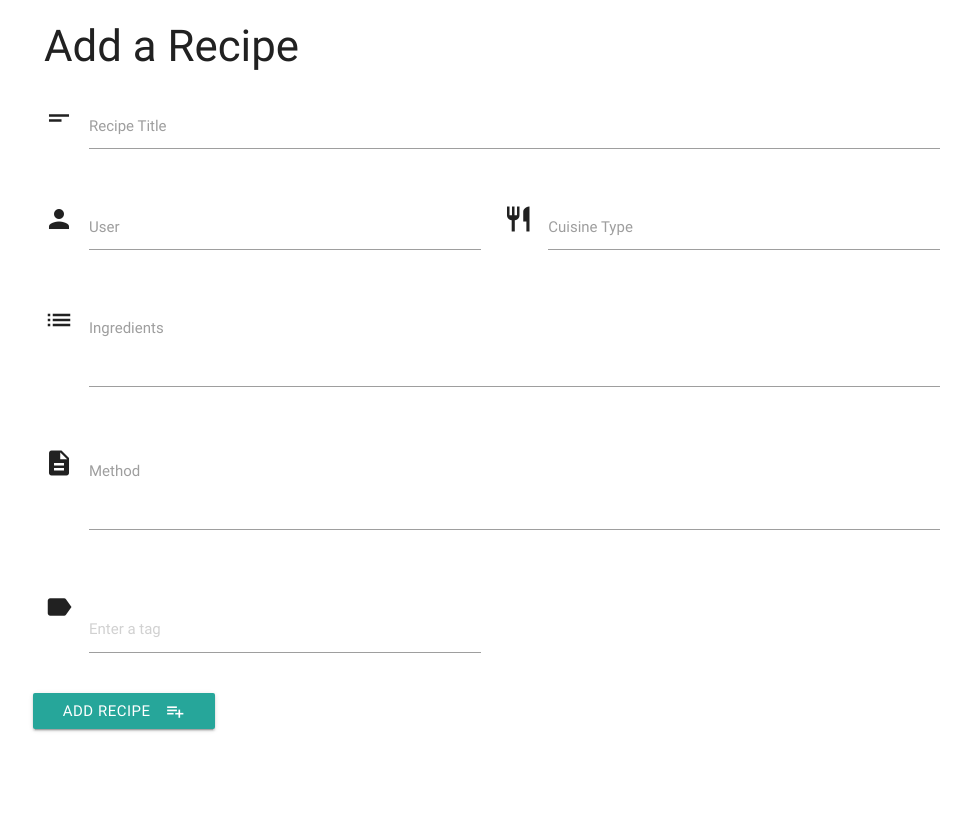
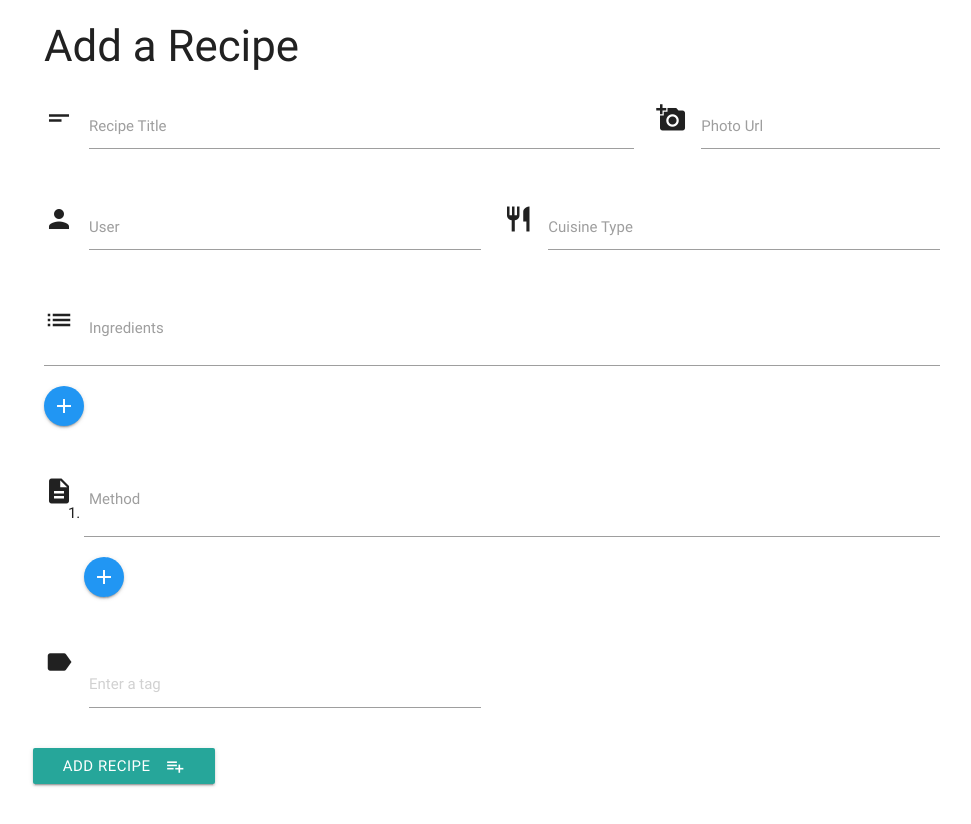
Before and after one commit to Beibhinn/data-milestone-project, a Flask app: page /add_recipe in a window 1280 px wide. Shown: the whole page, without its empty margins (148-1119 px from the left). Before the commit the page ends 732 px from the top, so only its background shows below. Run offline with Flask 2, Linux system fonts and the light colour scheme; some libraries are stand-ins or nearby versions.

Commit message:
Hook up form to database

```diff
--- a/app.py
+++ b/app.py
@@ -1,5 +1,5 @@
 import os
-from flask import Flask, render_template, redirect, request, url_for
+from flask import Flask, render_template, redirect, request, url_for, send_from_directory
 from flask_pymongo import PyMongo
 from bson.objectid import ObjectId
 
@@ -22,6 +22,17 @@ def add_recipe():
     return render_template("addrecipe.html")
 
 
+@app.route('/insert_recipe', methods=["POST"])
+def insert_recipe():
+    form_data = request.form.to_dict().items()
+    new_recipe = {key: value for (key, value) in form_data if 'ingredients' not in key and 'method' not in key}
+    new_recipe['ingredients'] = [value for (key, value) in form_data if 'ingredients' in key]
+    new_recipe['method'] = [value for (key, value) in form_data if 'method' in key]
+    print(new_recipe)
+    # mongo.db.recipes.insert_one(new_recipe)
+    return redirect(url_for('get_recipes'))
+
+
 if __name__ == '__main__':
     app.run(host=os.environ.get('IP'),
             port=int(os.environ.get('PORT')),
--- a/templates/addrecipe.html
+++ b/templates/addrecipe.html
@@ -3,43 +3,54 @@
 
 <h3>Add a Recipe</h3>
 <div class="row">
-    <form class="col s12">
+    <form action="{{ url_for('insert_recipe') }}" method="POST" class="col s12">
         <div class="row">
-            <div class="input-field col s12">
+            <div class="input-field col s8">
                 <i class="material-icons prefix">short_text</i>
-                <input id="title" name="title" type="text">
+                <input id="title" name="title" type="text" required>
                 <label>Recipe Title</label>
+            </div>
+            <div class="input-field col s4">
+                <i class="material-icons prefix">add_a_photo</i>
+                <input id="photo_src" name="photo_src" type="text">
+                <label>Photo Url</label>
             </div>
         </div>
         <div class="row">
             <div class="input-field col s6">
                 <i class="material-icons prefix">person</i>
-                <input id="user_name" name="user_name" type="text">
+                <input id="user_name" name="user_name" type="text" required>
                 <label for="user_name">User</label>
             </div>
             <div class="input-field col s6">
-               <i class="material-icons prefix">restaurant</i>
-                <input id="cuisine_name" name="cuisine_name" type="text">
+                <i class="material-icons prefix">restaurant</i>
+                <input id="cuisine_name" name="cuisine_name" type="text" required>
                 <label for="cuisine_name">Cuisine Type</label>
             </div>
         </div>
         <div class="row">
             <div class="input-field col s12">
                 <i class="material-icons prefix">list</i>
-                <textarea name="ingredients" id="ingredients" class="materialize-textarea"></textarea>
+                <ul id="ingred-list">
+                    <li><input name="ingredients[0]" id="ingredients" class="materialize-textarea" required></li>
+                    <a class="btn-floating btn-small waves-effect waves-light blue" id="add-ingred"><i class="material-icons">add</i></a>
+                </ul>
                 <label for="ingredients">Ingredients</label>
             </div>
         </div>
         <div class="row">
             <div class="input-field col s12">
                 <i class="material-icons prefix">description</i>
-                <textarea name="method" id="method" class="materialize-textarea"></textarea>
+                <ol id="method-list">
+                    <li><input name="method[0]" id="method" class="materialize-textarea" required></li>
+                    <a class="btn-floating btn-small waves-effect waves-light blue" id="add-method"><i class="material-icons">add</i></a>
+                </ol>
                 <label for="method">Method</label>
             </div>
         </div>
         <div class="row">
             <div class="input-field col s6">
-               <i class="material-icons prefix">label</i>
+                <i class="material-icons prefix">label</i>
                 <div class="chips chips chips-placeholder chips-autocomplete">
                     <input id="tag_name" name="tag_name">
                 </div>
@@ -55,3 +66,16 @@
 
 
 {% endblock %}
+
+{% block scripts %}
+<script>
+    let ingredientCount = 1;
+    $("#add-ingred").on('click', function() {
+        $('#ingred-list li:last').append(`<li><input name='ingredients[${ingredientCount++}]' class="materialize-textarea"></li>`);
+    });
+    let methodCount = 1;
+    $("#add-method").on('click', function() {
+        $('#method-list li:last').append(`<li><input name='method[${methodCount++}]' class="materialize-textarea"></li>`);
+    });
+</script>
+{% endblock %}
--- a/templates/base.html
+++ b/templates/base.html
@@ -32,6 +32,7 @@
           });
 
 </script>
+{% block scripts %} {% endblock %}
 </body>
 
 </html>
--- a/templates/recipes.html
+++ b/templates/recipes.html
@@ -5,7 +5,7 @@
             <div class="col s12 m4">
                <div class="card sticky-action">
                 <div class="card-image waves-effect waves-block waves-light">
-                  <img class="activator" src="images/office.jpg">
+                  <img class="activator" src="{{recipe.photo_src}}">
                 </div>
                 <div class="card-content">
                   <span class="card-title activator grey-text text-darken-4">{{recipe.title}}<i class="material-icons right">more_vert</i></span>
```
